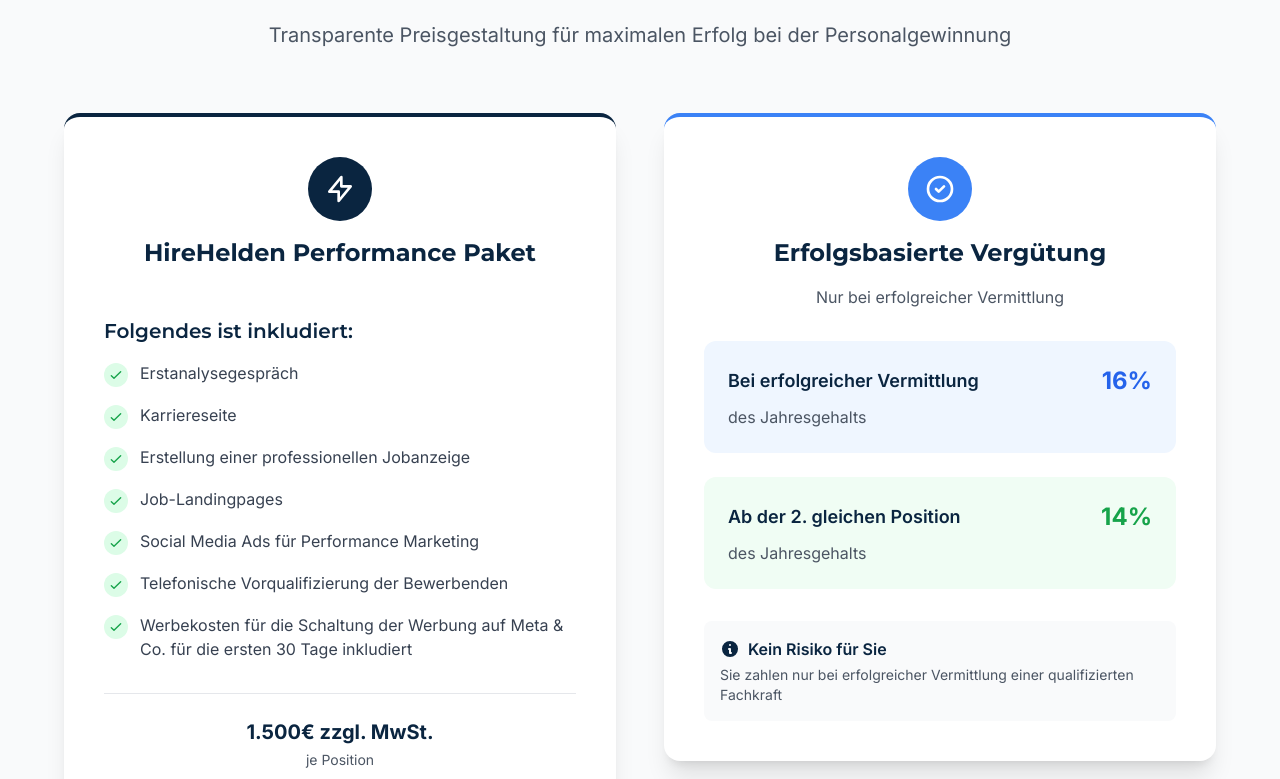
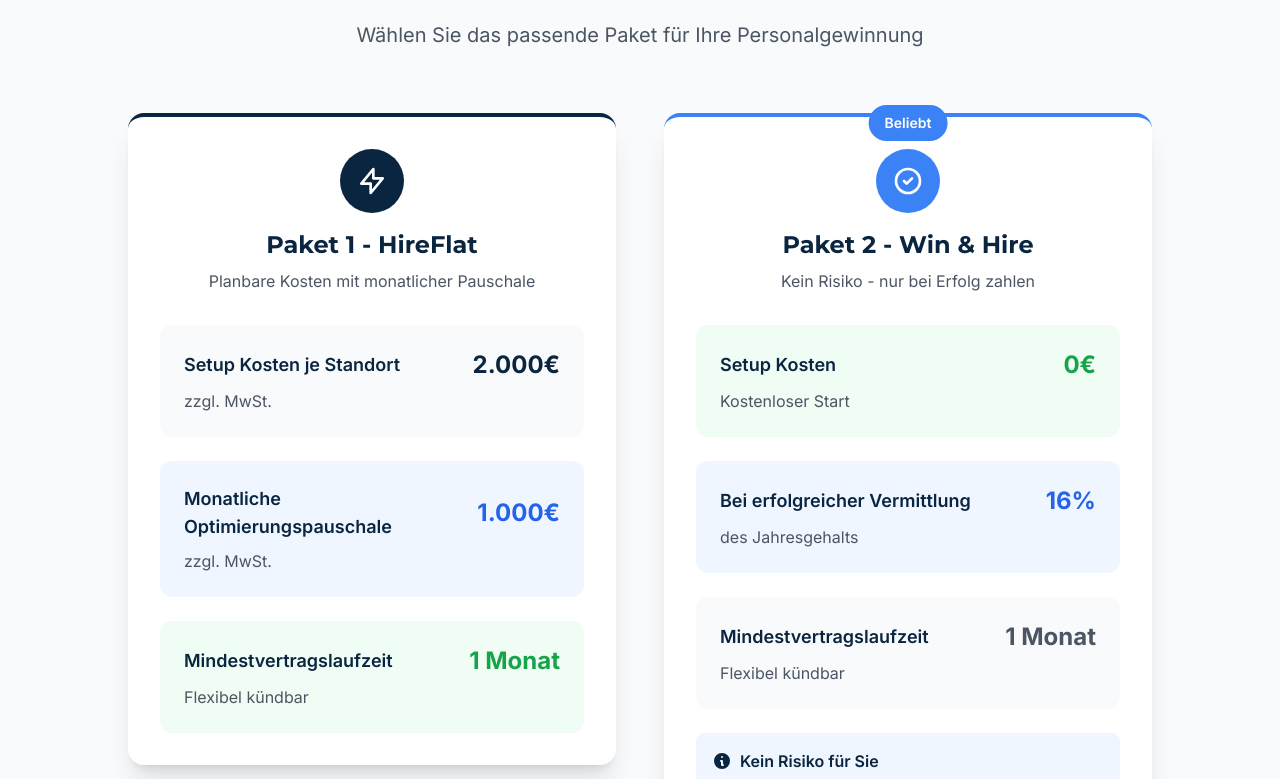
Before and after one commit to tillpirnay/hirehelden, a Next.js app: page /angebot in a window 1280 px wide. Shown: the part 877-1656 px from the top of the page. Built offline with nearby package versions, Linux system fonts and the light colour scheme.

Commit message:
Revamp package offerings: add HireFlat & Win & Hire packages, new layout and pricing details, adjust container width

```diff
--- a/app/angebot/page.tsx
+++ b/app/angebot/page.tsx
@@ -94,69 +94,82 @@
       {/* Investment Section */}
       <section className="py-20 bg-gray-50">
         <div className="container mx-auto px-4 sm:px-6 lg:px-8">
-          <div className="max-w-6xl mx-auto">
+          <div className="max-w-7xl mx-auto">
             <div className="text-center mb-16">
               <h2 className="text-3xl md:text-4xl font-bold text-[#0A2540] mb-6">
-                Investition für die Gewinnung eines Mitarbeiters
+                Unsere Angebotspakete
               </h2>
               <p className="text-xl text-gray-600 max-w-3xl mx-auto">
-                Transparente Preisgestaltung für maximalen Erfolg bei der Personalgewinnung
+                Wählen Sie das passende Paket für Ihre Personalgewinnung
               </p>
             </div>
 
-            <div className="grid lg:grid-cols-2 gap-12 items-start">
-              {/* Setup Costs */}
-              <div className="bg-white rounded-2xl shadow-xl p-8 md:p-10 border-t-4 border-[#0A2540] flex flex-col">
+            <div className="grid lg:grid-cols-2 gap-12 items-start max-w-5xl mx-auto">
+              {/* Paket 1 - HireFlat */}
+              <div className="bg-white rounded-2xl shadow-xl p-8 border-t-4 border-[#0A2540] flex flex-col relative">
                 <div className="text-center mb-8">
                   <div className="inline-flex items-center justify-center w-16 h-16 bg-[#0A2540] text-white rounded-full mb-4">
                     <svg className="w-8 h-8" fill="none" stroke="currentColor" viewBox="0 0 24 24">
                       <path strokeLinecap="round" strokeLinejoin="round" strokeWidth={2} d="M13 10V3L4 14h7v7l9-11h-7z" />
                     </svg>
                   </div>
-                  <h3 className="text-2xl font-bold text-[#0A2540] mb-4">HireHelden Performance Paket</h3>
+                  <h3 className="text-2xl font-bold text-[#0A2540] mb-2">Paket 1 - HireFlat</h3>
+                  <p className="text-gray-600">Planbare Kosten mit monatlicher Pauschale</p>
                 </div>
 
-                <div className="space-y-4 flex-grow">
-                  <h4 className="font-semibold text-[#0A2540] mb-4">Folgendes ist inkludiert:</h4>
-                  {[
-                    'Erstanalysegespräch',
-                    'Karriereseite',
-                    'Erstellung einer professionellen Jobanzeige',
-                    'Job-Landingpages',
-                    'Social Media Ads für Performance Marketing',
-                    'Telefonische Vorqualifizierung der Bewerbenden',
-                    'Werbekosten für die Schaltung der Werbung auf Meta & Co. für die ersten 30 Tage inkludiert'
-                  ].map((item, index) => (
-                    <div key={index} className="flex items-start space-x-3">
-                      <div className="flex-shrink-0 w-6 h-6 bg-green-100 rounded-full flex items-center justify-center mt-0.5">
-                        <svg className="w-4 h-4 text-green-600" fill="none" stroke="currentColor" viewBox="0 0 24 24">
-                          <path strokeLinecap="round" strokeLinejoin="round" strokeWidth={2} d="M5 13l4 4L19 7" />
-                        </svg>
-                      </div>
-                      <span className="text-gray-700">{item}</span>
+                <div className="space-y-6 flex-grow">
+                  <div className="bg-gray-50 rounded-xl p-6">
+                    <div className="flex items-center justify-between mb-2">
+                      <span className="text-lg font-semibold text-[#0A2540]">Setup Kosten je Standort</span>
+                      <span className="text-2xl font-bold text-[#0A2540]">2.000€</span>
                     </div>
-                  ))}
-                </div>
+                    <p className="text-gray-600">zzgl. MwSt.</p>
+                  </div>
 
-                <div className="text-center mt-8 pt-6 border-t border-gray-200">
-                  <div className="text-xl font-bold text-[#0A2540] mb-1">1.500€ zzgl. MwSt.</div>
-                  <p className="text-sm text-gray-600">je Position</p>
+                  <div className="bg-blue-50 rounded-xl p-6">
+                    <div className="flex items-center justify-between mb-2">
+                      <span className="text-lg font-semibold text-[#0A2540]">Monatliche Optimierungspauschale</span>
+                      <span className="text-2xl font-bold text-blue-600">1.000€</span>
+                    </div>
+                    <p className="text-gray-600">zzgl. MwSt.</p>
+                  </div>
+
+                  <div className="bg-green-50 rounded-xl p-6">
+                    <div className="flex items-center justify-between mb-2">
+                      <span className="text-lg font-semibold text-[#0A2540]">Mindestvertragslaufzeit</span>
+                      <span className="text-2xl font-bold text-green-600">1 Monat</span>
+                    </div>
+                    <p className="text-gray-600">Flexibel kündbar</p>
+                  </div>
                 </div>
               </div>
 
-              {/* Success-based Pricing */}
-              <div className="bg-white rounded-2xl shadow-xl p-8 md:p-10 border-t-4 border-blue-500">
+              {/* Paket 2 - Win & Hire */}
+              <div className="bg-white rounded-2xl shadow-xl p-8 border-t-4 border-blue-500 flex flex-col relative">
+                <div className="absolute -top-3 left-1/2 transform -translate-x-1/2">
+                  <div className="bg-blue-500 text-white px-4 py-2 rounded-full text-sm font-semibold">
+                    Beliebt
+                  </div>
+                </div>
                 <div className="text-center mb-8">
                   <div className="inline-flex items-center justify-center w-16 h-16 bg-blue-500 text-white rounded-full mb-4">
                     <svg className="w-8 h-8" fill="none" stroke="currentColor" viewBox="0 0 24 24">
                       <path strokeLinecap="round" strokeLinejoin="round" strokeWidth={2} d="M9 12l2 2 4-4m6 2a9 9 0 11-18 0 9 9 0 0118 0z" />
                     </svg>
                   </div>
-                  <h3 className="text-2xl font-bold text-[#0A2540] mb-4">Erfolgsbasierte Vergütung</h3>
-                  <p className="text-gray-600">Nur bei erfolgreicher Vermittlung</p>
+                  <h3 className="text-2xl font-bold text-[#0A2540] mb-2">Paket 2 - Win & Hire</h3>
+                  <p className="text-gray-600">Kein Risiko - nur bei Erfolg zahlen</p>
                 </div>
 
-                <div className="space-y-6">
+                <div className="space-y-6 flex-grow">
+                  <div className="bg-green-50 rounded-xl p-6">
+                    <div className="flex items-center justify-between mb-2">
+                      <span className="text-lg font-semibold text-[#0A2540]">Setup Kosten</span>
+                      <span className="text-2xl font-bold text-green-600">0€</span>
+                    </div>
+                    <p className="text-gray-600">Kostenloser Start</p>
+                  </div>
+
                   <div className="bg-blue-50 rounded-xl p-6">
                     <div className="flex items-center justify-between mb-2">
                       <span className="text-lg font-semibold text-[#0A2540]">Bei erfolgreicher Vermittlung</span>
@@ -165,16 +178,16 @@
                     <p className="text-gray-600">des Jahresgehalts</p>
                   </div>
 
-                  <div className="bg-green-50 rounded-xl p-6">
+                  <div className="bg-gray-50 rounded-xl p-6">
                     <div className="flex items-center justify-between mb-2">
-                      <span className="text-lg font-semibold text-[#0A2540]">Ab der 2. gleichen Position</span>
-                      <span className="text-2xl font-bold text-green-600">14%</span>
+                      <span className="text-lg font-semibold text-[#0A2540]">Mindestvertragslaufzeit</span>
+                      <span className="text-2xl font-bold text-gray-600">1 Monat</span>
                     </div>
-                    <p className="text-gray-600">des Jahresgehalts</p>
+                    <p className="text-gray-600">Flexibel kündbar</p>
                   </div>
                 </div>
 
-                <div className="mt-8 p-4 bg-gray-50 rounded-lg">
+                <div className="mt-6 p-4 bg-blue-50 rounded-lg">
                   <div className="flex items-center space-x-2 text-[#0A2540]">
                     <svg className="w-5 h-5" fill="currentColor" viewBox="0 0 20 20">
                       <path fillRule="evenodd" d="M18 10a8 8 0 11-16 0 8 8 0 0116 0zm-7-4a1 1 0 11-2 0 1 1 0 012 0zM9 9a1 1 0 000 2v3a1 1 0 001 1h1a1 1 0 100-2v-3a1 1 0 00-1-1H9z" clipRule="evenodd" />
@@ -182,7 +195,7 @@
                     <span className="font-semibold">Kein Risiko für Sie</span>
                   </div>
                   <p className="text-sm text-gray-600 mt-1">
-                    Sie zahlen nur bei erfolgreicher Vermittlung einer qualifizierten Fachkraft
+                    Sie zahlen nur bei erfolgreicher Vermittlung
                   </p>
                 </div>
               </div>
```
